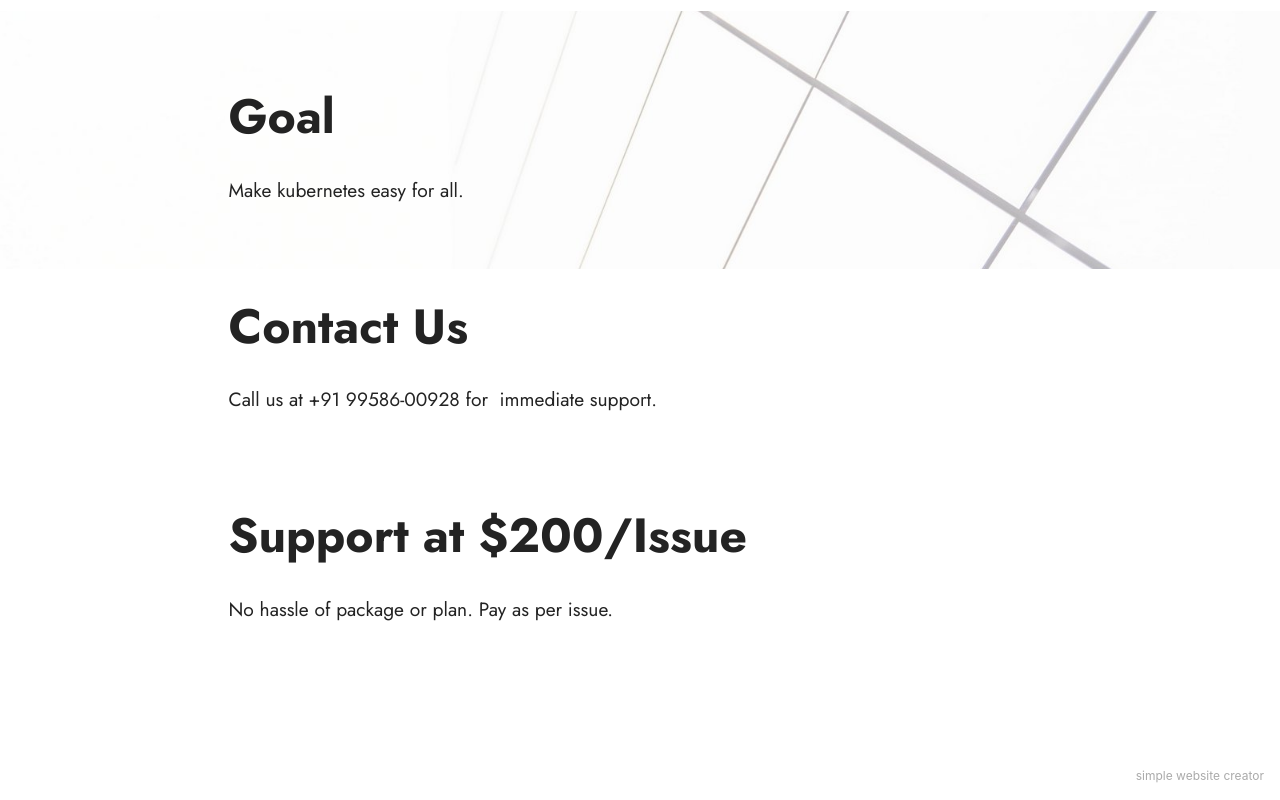
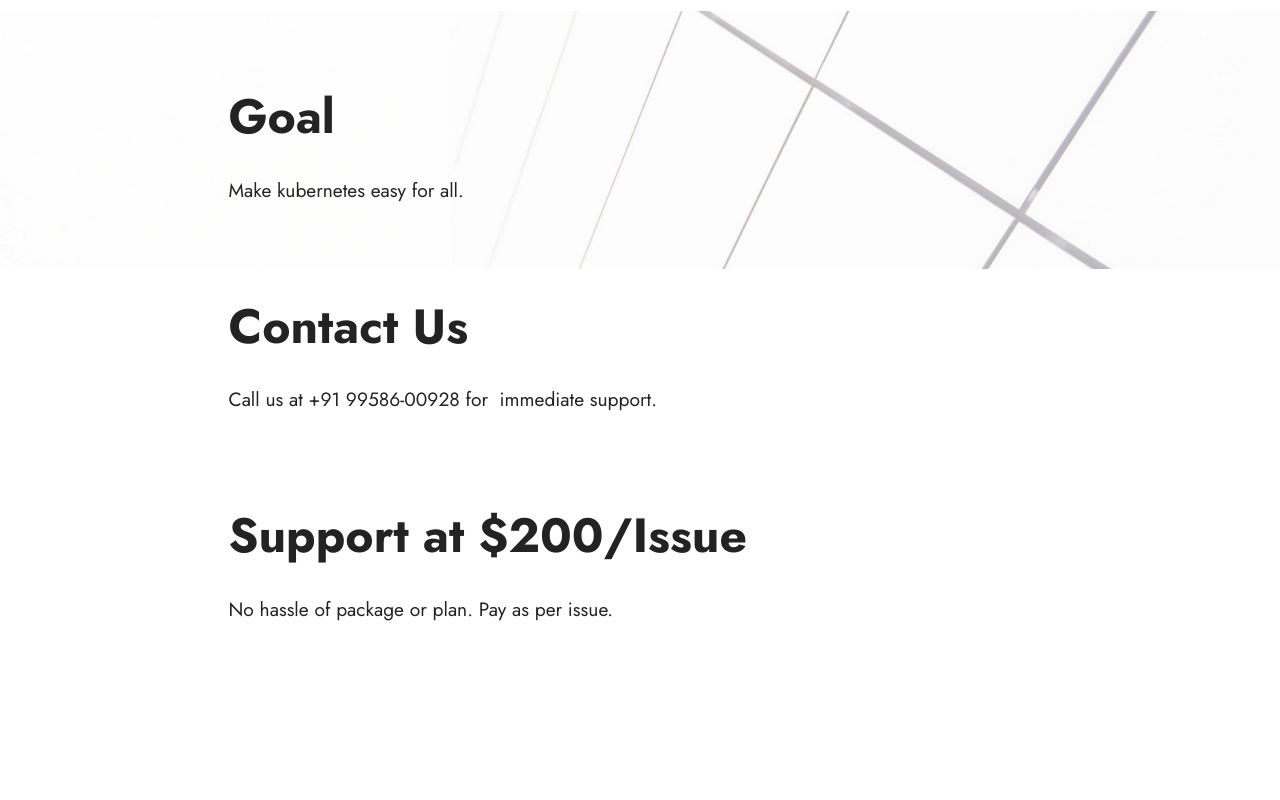
Before and after one commit to avibha28/k8site, a plain HTML site: page index.html in a window 1280 px wide. Shown: the part 849-1649 px from the top of the page. Drawn offline with Linux system fonts and the light colour scheme.

Commit message:
ùpdated

```diff
--- a/index.html
+++ b/index.html
@@ -112,7 +112,8 @@
             </div>
         </div>
     </div>
-</section><section style="background-color: #fff; font-family: -apple-system, BlinkMacSystemFont, 'Segoe UI', 'Roboto', 'Helvetica Neue', Arial, sans-serif; color:#aaa; font-size:12px; padding: 0; align-items: center; display: flex;"><a href="" style="flex: 1 1; height: 3rem; padding-left: 1rem;"></a><p style="flex: 0 0 auto; margin:0; padding-right:1rem;"><a href="https://mobirise.site" style="color:#aaa;"></a> simple website creator</p></section><script src="assets/web/assets/jquery/jquery.min.js"></script>  <script src="assets/popper/popper.min.js"></script>  <script src="assets/tether/tether.min.js"></script>  <script src="assets/bootstrap/js/bootstrap.min.js"></script>  <script src="assets/smoothscroll/smooth-scroll.js"></script>  <script src="assets/parallax/jarallax.min.js"></script>  <script src="assets/dropdown/js/nav-dropdown.js"></script>  <script src="assets/dropdown/js/navbar-dropdown.js"></script>  <script src="assets/touchswipe/jquery.touch-swipe.min.js"></script>  <script src="assets/theme/js/script.js"></script>
+</section>
+<section style="background-color: #fff; font-family: -apple-system, BlinkMacSystemFont, 'Segoe UI', 'Roboto', 'Helvetica Neue', Arial, sans-serif; color:#aaa; font-size:12px; padding: 0; align-items: center; display: flex;"><a href="" style="flex: 1 1; height: 3rem; padding-left: 1rem;"></a><p style="flex: 0 0 auto; margin:0; padding-right:1rem;"><a href="https://mobirise.site" style="color:#aaa;"></a></p></section><script src="assets/web/assets/jquery/jquery.min.js"></script>  <script src="assets/popper/popper.min.js"></script>  <script src="assets/tether/tether.min.js"></script>  <script src="assets/bootstrap/js/bootstrap.min.js"></script>  <script src="assets/smoothscroll/smooth-scroll.js"></script>  <script src="assets/parallax/jarallax.min.js"></script>  <script src="assets/dropdown/js/nav-dropdown.js"></script>  <script src="assets/dropdown/js/navbar-dropdown.js"></script>  <script src="assets/touchswipe/jquery.touch-swipe.min.js"></script>  <script src="assets/theme/js/script.js"></script>
 
 
 </body>
```
